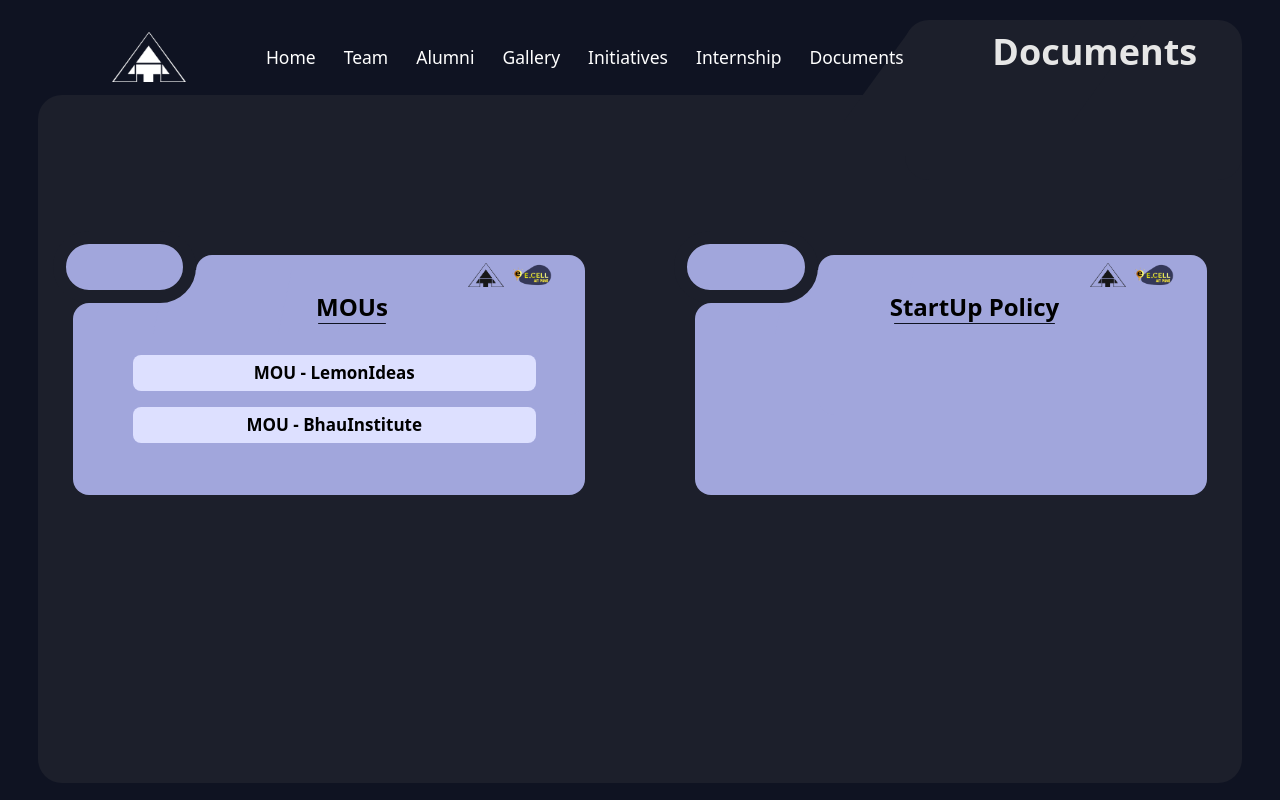
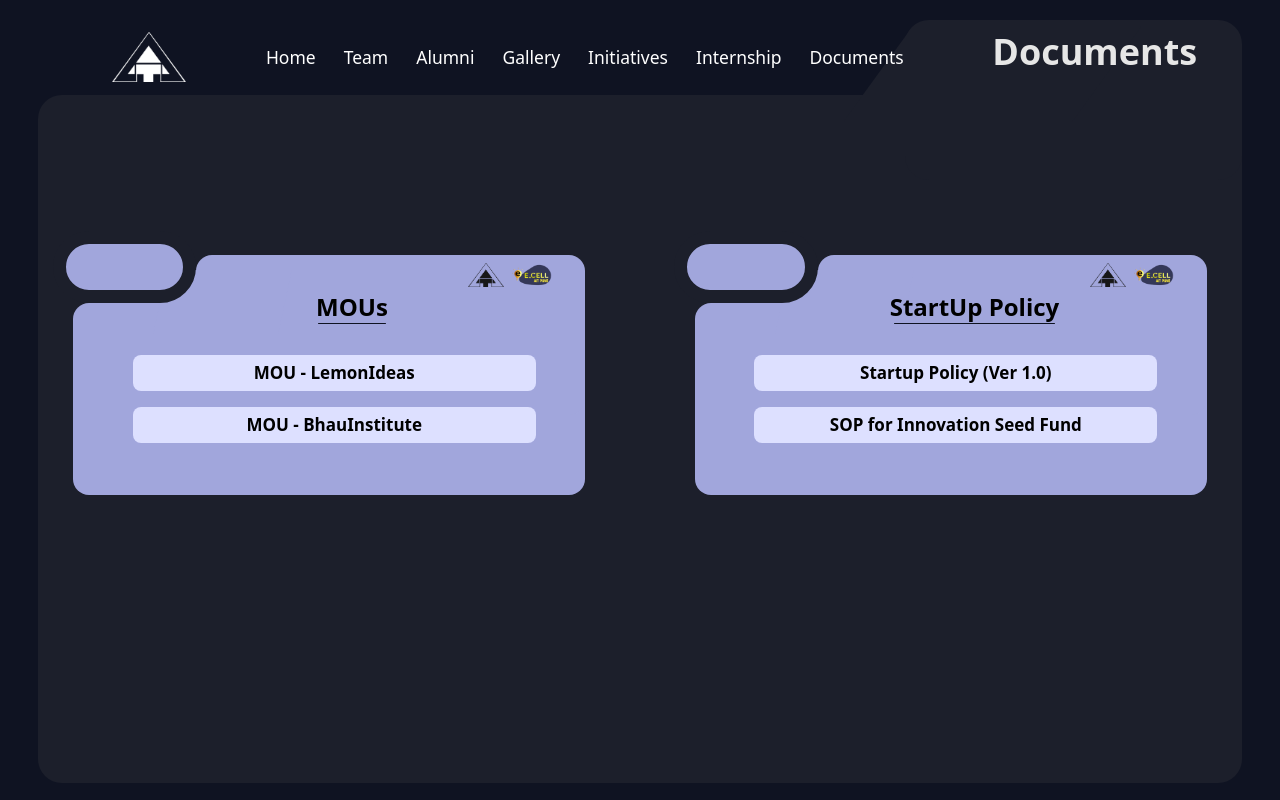
Before and after one commit to I-E-Cell/Vite-Ecell, a React (Vite) app: page /document in a window 1280 px wide. Built offline with nearby package versions, Linux system fonts and the light colour scheme.

Commit message:
Udyamita

```diff
--- a/src/Components/Documents.jsx
+++ b/src/Components/Documents.jsx
@@ -4,7 +4,8 @@ import ait from "../assets/aitb.png"
 import ecell_logo from "../assets/ecell.png";
 import mouLemonIdeas from '../assets/docs/LemonIdeas.pdf'
 import mouBhau from '../assets/docs/BhauInstitute.pdf'
-
+import SopIsf from '../assets/docs/SOP-ISF.pdf'
+import StartPolicy from '../assets/docs/StartPolicy.pdf'
 
 const Documents = () => {
     return (
@@ -87,6 +88,14 @@ const Documents = () => {
                                     <div className='w-[32%] h-[40%] bg-[#A1A6DC] relative top-[15px]   -skew-x-12 -left-[36px]'>
 
                                     </div>
+                                    <div className='relative mt-2 min-w-[115%] text-sm md:text-[15px] lg:text-[17px] -left-[22%] z-10 top-7  text-center'>
+                                        <div className='flex flex-col gap-4'>
+                                            <a target='_blank' className='w-[90%] text-center font-semibold mx-auto bg-[#dde0ff] p-2 rounded-lg' href={StartPolicy}>Startup Policy (Ver 1.0)</a>
+                                            <a target='_blank' className='w-[90%] text-center font-semibold mx-auto bg-[#dde0ff] p-2 rounded-lg' href={SopIsf}>SOP for Innovation Seed Fund</a>
+
+                                        </div>
+
+                                    </div>
                                     <div className='relative min-w-[115%] text-sm md:text-[15px] lg:text-[17px] -left-[22%] z-10 top-7  text-center'>
                                         <div
 
--- a/src/Components/Udyamita.jsx
+++ b/src/Components/Udyamita.jsx
@@ -22,8 +22,8 @@ const Udyamita = () => {
           </div>
           <h1 className='  md:max-w-[31em] md:left-2 top-9 md:top-3 lg:top-9 relative font-thin text-gray-400 text-[13px]'>We the Innovation and entrepreneurship cell of Army Institute Of Technology are delighted to present second edition of our newsletter "Udyamita". </h1>
           <h1 className=' md:max-w-[31em] md:left-2 top-12 md:top-5 lg:top-12 relative font-thin text-gray-400 text-[13px]'>This newsletter includes all event details occurred in e-cell this year. (2022-2023) </h1>
-          <a target='_blank' href={udaymita2}><button className='w-[70%] md:w-[60%] mt-7 md:mt-1 lg:mt-10 bg-[#86C8D3] text-black border-none hover:scale-105 duration-200 h-8 text-sm lg:text-base top-8 left-2 relative rounded-xl mx-auto pt'>Udyamita Previous</button></a>
-          <a target='_blank' href={udaymitaedition3}><button className='w-[70%] md:w-[60%] mt-4 md:mt-1 lg:mt-4 bg-[#86C8D3] text-black border-none hover:scale-105 duration-200 h-8 text-sm lg:text-base top-8 left-2 relative rounded-xl mx-auto pt'>Udyamita Current</button></a>
+          <a target='_blank' href='https://drive.google.com/drive/folders/1TBLIZ2gV5IesBSoFAVGWHbPYQN2fH20o?usp=sharing'><button className='w-[70%] md:w-[60%] mt-7 md:mt-1 lg:mt-10 bg-[#86C8D3] text-black border-none hover:scale-105 duration-200 h-8 text-sm lg:text-base top-8 left-2 relative rounded-xl mx-auto pt'>Previous Editions</button></a>
+          <a target='_blank' href={udaymitaedition3}><button className='w-[70%] md:w-[60%] mt-4 md:mt-1 lg:mt-4 bg-[#86C8D3] text-black border-none hover:scale-105 duration-200 h-8 text-sm lg:text-base top-8 left-2 relative rounded-xl mx-auto pt'>Current Edition</button></a>
 
         </div>
         <div className='w-[84%] pb-10 relative top-10 md:top-4 lg:top-6 lg:10  mx-auto md:w-[40%] lg:w-[48%]'>
```
Also changed, not shown: 2 other files (tests, documents, lock files or other folders).
